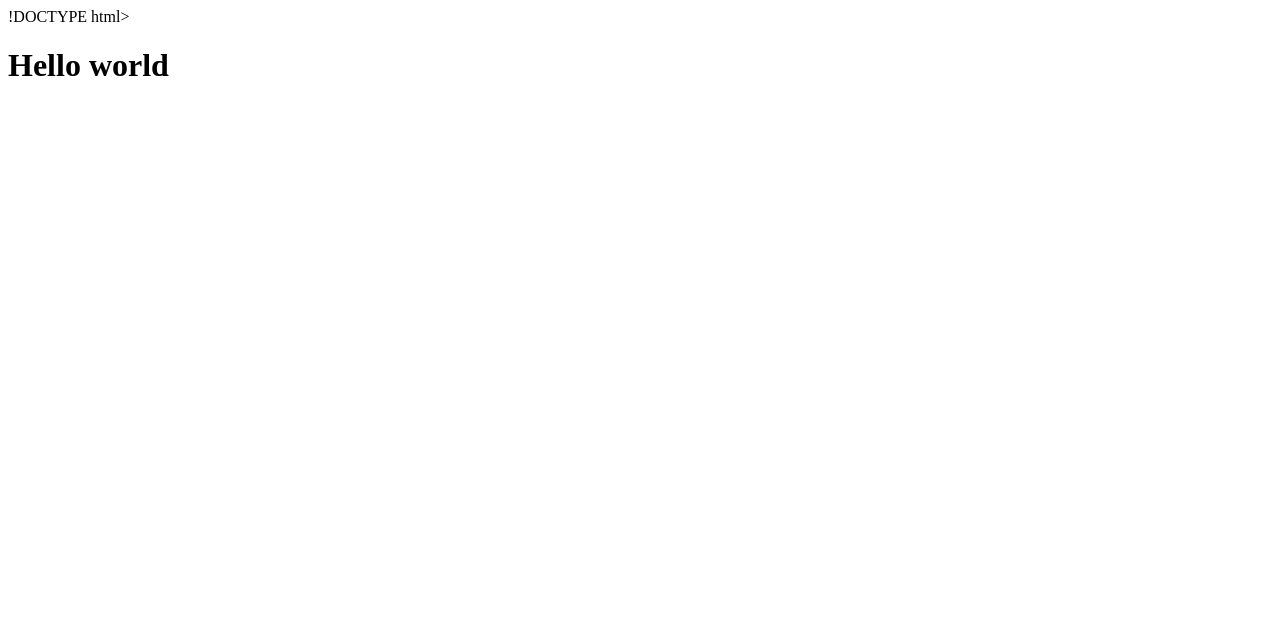
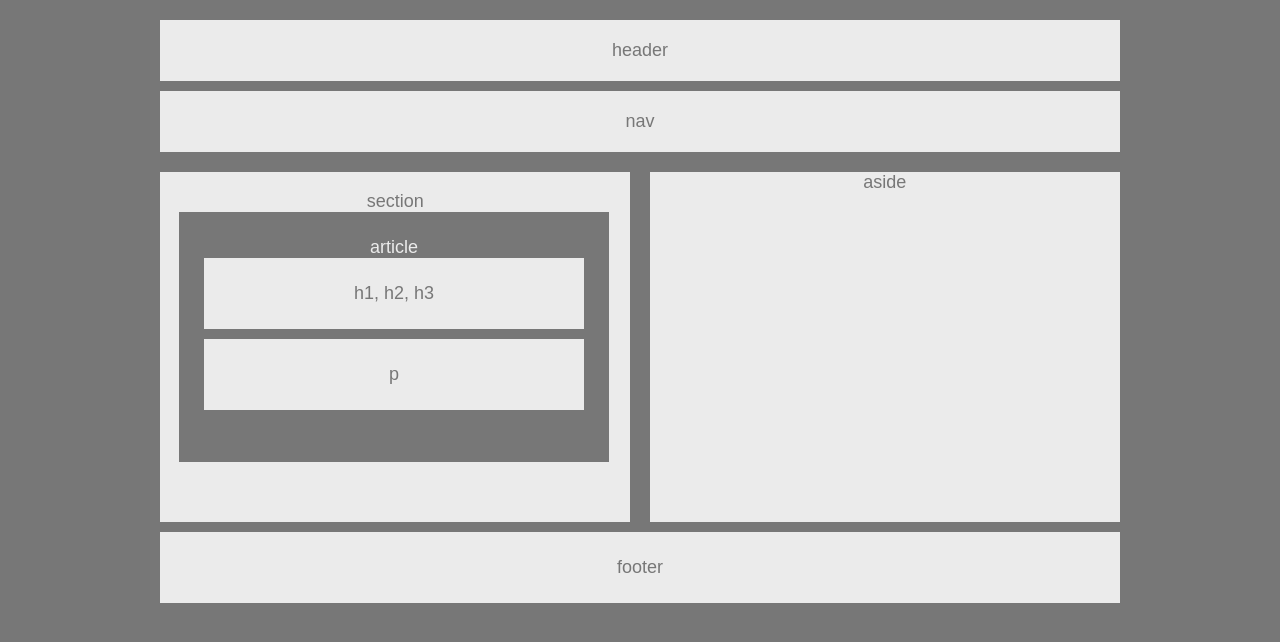
Before and after one commit to dayansfo/HW-Wireframe, a plain HTML site: page index.html in a window 1280 px wide. Drawn offline with Linux system fonts and the light colour scheme.

Commit message:
add HTML and CSS

```diff
--- a/index.html
+++ b/index.html
@@ -1,10 +1,44 @@
-!DOCTYPE html>
+
+<!DOCTYPE html>
 <html lang="en-us">
 
 <head>
   <meta charset="UTF-8">
-  <title>Reading</title>
-  </head>
-<Body>
-    <H1>Hello world </H1>
-</Body>
+  <title>Building a Wireframe</title>
+  <link rel="stylesheet" type="text/css" href="style.css">
+</head>
+
+<body>
+
+  <header>
+  header
+  </header>
+
+  <nav id="nav">
+  nav
+  </nav>
+
+  <div id="section">
+  section
+    <div id="article">
+      article
+      <div id="htext">
+        h1, h2, h3
+      </div>
+      <div id="p">
+          p
+      </div>
+    </div>
+  </div>
+
+  <aside>
+  aside
+  </aside>
+
+  <footer>
+  footer
+  </footer>
+
+</body>
+
+</html>
--- a/style.css
+++ b/style.css
@@ -0,0 +1,87 @@
+body {
+      width: 960px;
+      margin: 0 auto;
+      background-color: #777;
+      color: #777;
+      font-size: 18px;
+      font-family: Arial, Helvetica, sans-serif;
+      text-align: center;
+
+    }
+
+header {
+    padding: 20px;
+    margin-top: 10px;
+    margin-top: 20px;
+    color: #777;
+    background: #ebebeb;
+    text-align: center;
+  }
+
+nav {
+    padding: 20px;
+    margin-top: 10px;
+    /* gives me a margin top of separation */
+    margin-bottom: 20px;
+    color: #777;
+    background: #ebebeb;
+    text-align: center;
+  }
+#section {
+    width: 49%;
+    padding: 19px;
+    margin-bottom: 10px;
+    box-sizing: border-box;
+    height: 350px ;
+    overflow: auto;
+    clear: both;
+    background:  #ebebeb;
+    float: left;
+    text-align: center;
+  }
+
+#article {
+    padding: 25px;
+    margin-bottom: 30px;
+    height:200px ;
+    width: 380px;
+    background: #777;
+    text-align: center;
+    color:  #ebebeb;
+  }
+
+#htext {
+    padding: 25px;
+    margin-bottom: 10px;
+    overflow: auto;
+    background-color: #ebebeb;
+    text-align: center;
+    color: #777;
+}
+
+#p {
+    padding: 25px;
+    margin-bottom: 10px;
+    overflow: auto;
+    background-color: #ebebeb;
+    text-align: center;
+    color: #777;
+}
+
+aside {
+
+    height: 350px;
+    width: 49%;
+    overflow: auto;
+    background-color: #ebebeb;
+    float: right;
+    text-align: center;
+  }
+
+footer {
+    padding: 25px;
+    background:  #ebebeb;
+    color: #777;
+    clear: both;
+    text-align: center
+  }
```
Also changed, not shown: floats.html (added, +45 -0 lines).
